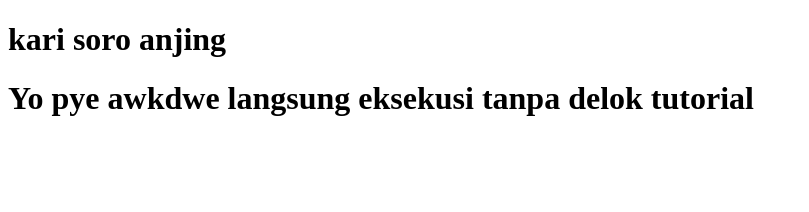
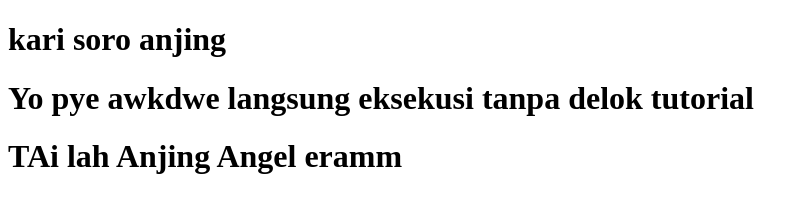
Before and after one commit to Osas997/blok, a plain HTML site: page tes-git/index.html in a window 1280 px wide. Shown: the whole page, without its empty margins (0-809 px from the left). Drawn offline with Linux system fonts and the light colour scheme.

Commit message:
tess ng branch anyarr

```diff
--- a/tes-git/index.html
+++ b/tes-git/index.html
@@ -11,6 +11,9 @@
 <body>
     <h1>kari soro anjing</h1>
     <h1>Yo pye awkdwe langsung eksekusi tanpa delok tutorial</h1>
+    <div class="Tai">
+        <h1>TAi lah Anjing Angel eramm</h1>
+    </div>
 </body>
 
 </html>
```
